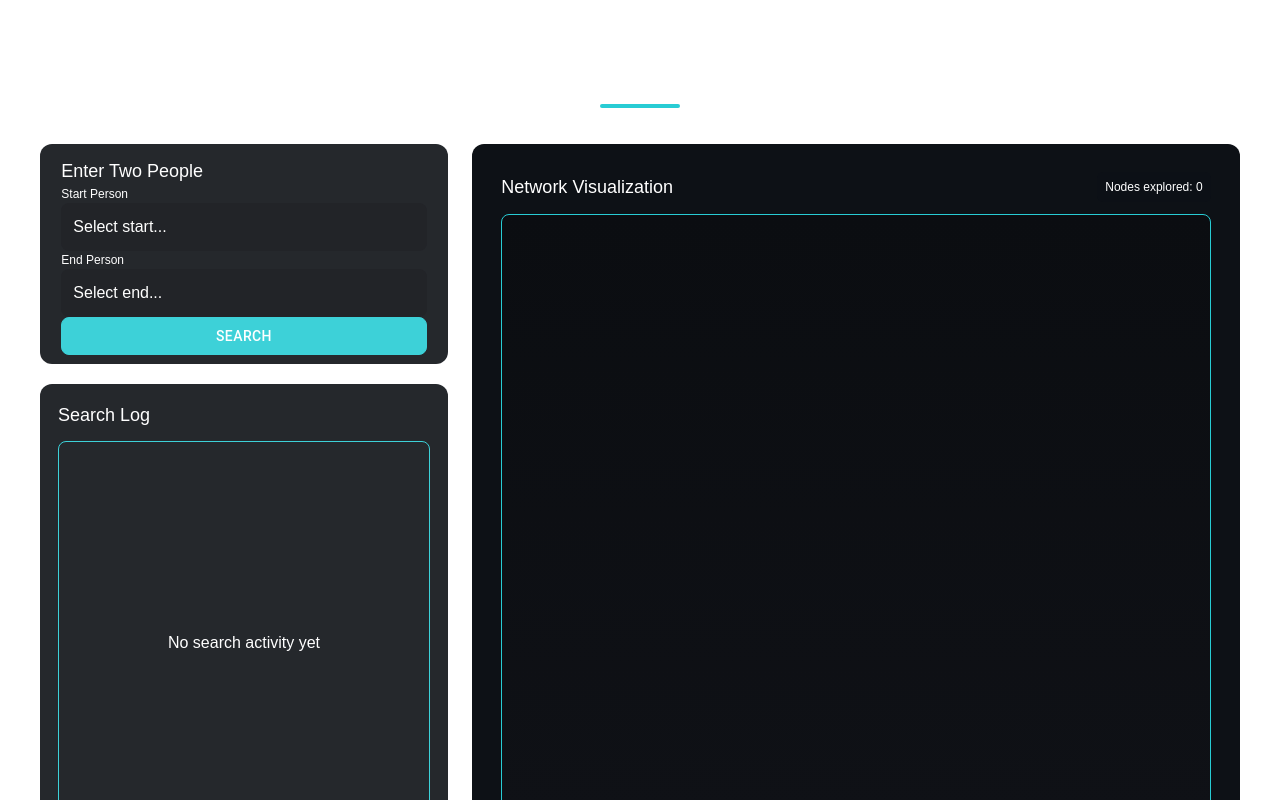
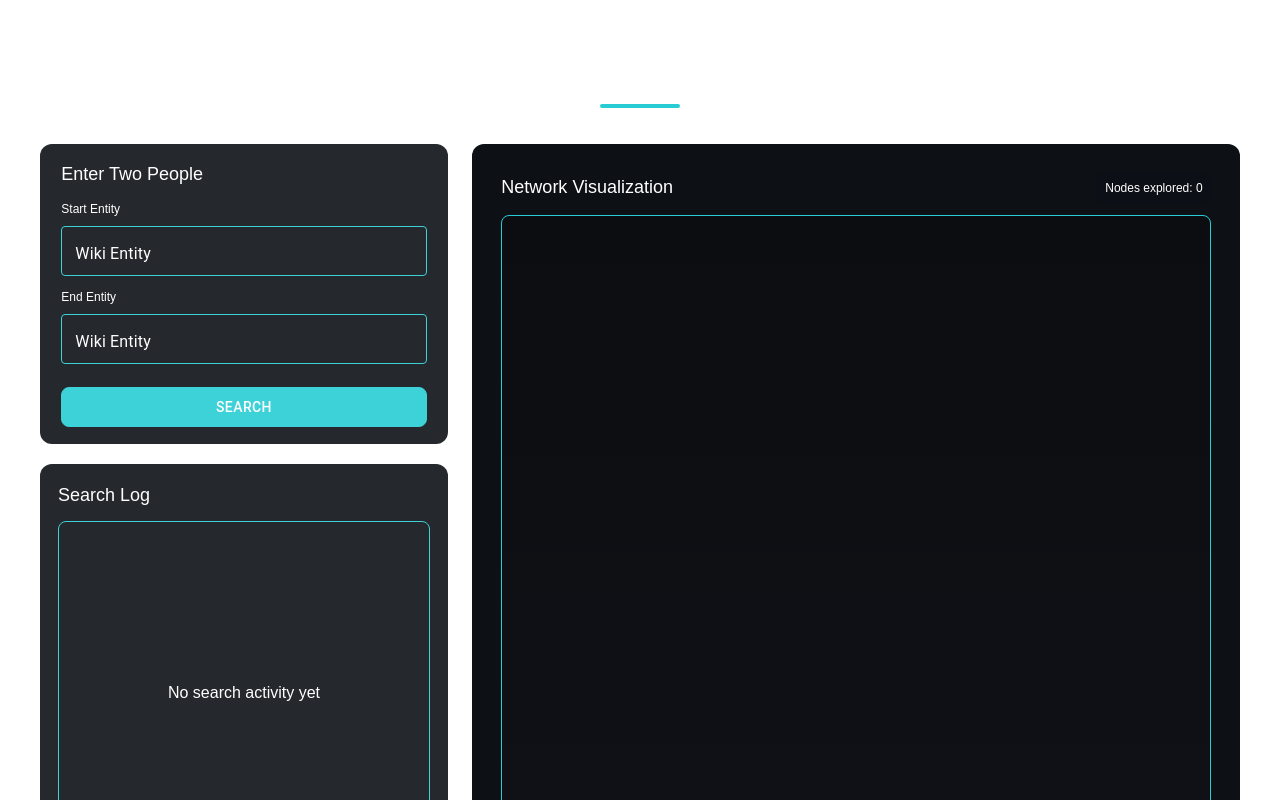
Before and after one commit to ThuyetPham185200/entities-relationship-webapp, a Next.js app: page / in a window 1280 px wide. Built offline with nearby package versions, Linux system fonts and the light colour scheme; a web font is replaced by a local one.

Commit message:
[feat] added textfield to enter entity

```diff
--- a/app/page.tsx
+++ b/app/page.tsx
@@ -29,7 +29,7 @@ export default function Home() {
           <div style={{ width: "34%", minWidth: 220, display: "flex", flexDirection: "column", gap: 20 }}>
             <Rectangle
               width="100%"
-              height={220}
+              height={300}
               color="#0e1116"
               radius={12}
               position="relative"
@@ -40,13 +40,19 @@ export default function Home() {
             <div style={{ width: "92%", height: "92%", color: borderColor, display: "flex", flexDirection: "column", alignItems: "flex-start", padding: 5, boxSizing: "border-box" }}>
                 <h3 style={{ margin: 0, fontSize: 18 , color: textColor}}>Enter Two People</h3>
                 <div style={{ height: 12 }} />
-                  <label style={{ fontSize: 12, color: textColor }}>Start Person</label>
+                  <label style={{ fontSize: 12, color: textColor }}>Start Entity</label>
                 <div style={{ height: 8 }} />
-                <div style={{ width: "100%", background: "#0b0d11", borderRadius: 8, padding: 12, color: textColor }}>Select start...</div>
+                  <TextField id="outlined-basic" label="Wiki Entity" variant="outlined" fullWidth
+                    sx={{ "& .MuiOutlinedInput-root": { height: 50, color: textColor, "& fieldset": { borderColor: borderColor },
+                        "&:hover fieldset": { borderColor: borderColor }, "&.Mui-focused fieldset": { borderColor: borderColor } },
+                        "& .MuiInputLabel-root": { color: textColor }, "& .MuiInputLabel-root.Mui-focused": { color: textColor } }}/>
                 <div style={{ height: 12 }} />
-                  <label style={{ fontSize: 12, color: textColor }}>End Person</label>
+                  <label style={{ fontSize: 12, color: textColor }}>End Entity</label>
                 <div style={{ height: 8 }} />
-                  <div style={{ width: "100%", background: "#0b0d11", borderRadius: 8, padding: 12, color: textColor }}>Select end...</div>
+                    <TextField id="outlined-basic" label="Wiki Entity" variant="outlined" fullWidth
+                    sx={{ "& .MuiOutlinedInput-root": { height: 50, color: textColor, "& fieldset": { borderColor: borderColor },
+                        "&:hover fieldset": { borderColor: borderColor }, "&.Mui-focused fieldset": { borderColor: borderColor } },
+                        "& .MuiInputLabel-root": { color: textColor }, "& .MuiInputLabel-root.Mui-focused": { color: textColor } }}/>
                 <div style={{ flex: 1 }} />
                   <Button   style={{ width: "100%", height: 40, background: borderColor, borderRadius: 8, border: `1px solid ${borderColor}`, color: textColor, cursor: "pointer", fontSize: 14, fontWeight: 500, transition: "all 0.2s ease" }}>
                     Search
@@ -56,7 +62,7 @@ export default function Home() {
 
             <Rectangle
               width="100%"
-              height={480}
+              height={420}
               color="#0e1116"
               radius={12}
               position="relative"
@@ -76,7 +82,7 @@ export default function Home() {
 
           {/* Right column */}
           <div style={{ flex: 1 }}>
-            <Rectangle width="100%" height={720} color="#0d1116" radius={12} position="relative" borderColor={borderColor} borderWidth={1}>
+            <Rectangle width="100%" height={740} color="#0d1116" radius={12} position="relative" borderColor={borderColor} borderWidth={1}>
               <div style={{ width: "96%", height: "96%", padding: 14, boxSizing: "border-box", color: textColor }}>
                 <div style={{ display: "flex", alignItems: "center", justifyContent: "space-between" }}>
                   <h3 style={{ margin: 0, fontSize: 18 }}>Network Visualization</h3>
```
